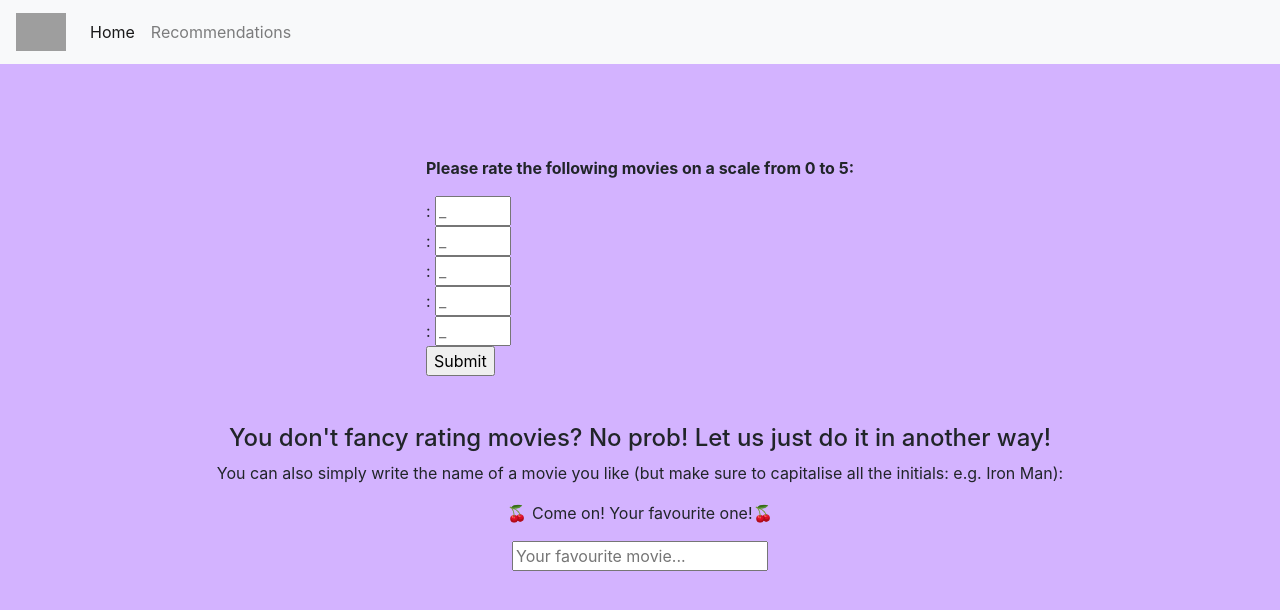
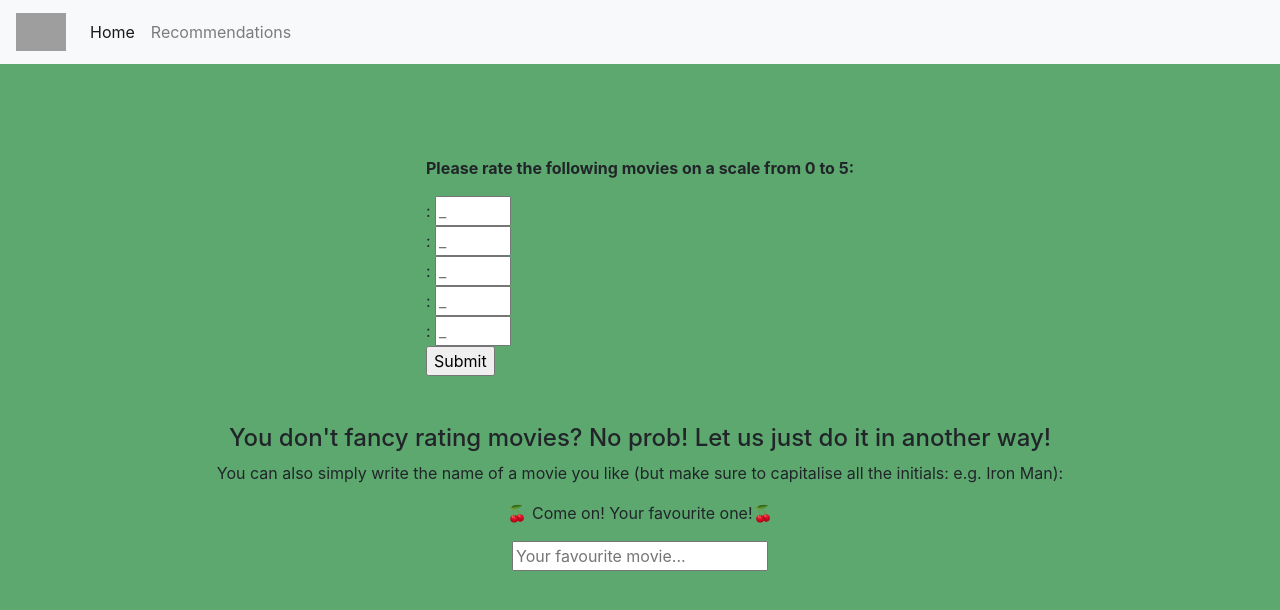
Before and after one commit to behzad1195/Movie-Recommender, a Python web app: template webapp/templates/main.html in a window 1280 px wide. Shown: the top 610 px of the page. Run offline with Jinja, Linux system fonts and the light colour scheme; the template is opened without the code that fills it, so the values that code supplies are empty; grey boxes are pictures that could not be loaded.

Commit message:
color changed

```diff
--- a/webapp/static/css/styles.css
+++ b/webapp/static/css/styles.css
@@ -7,7 +7,7 @@ pink #d3b3ff
 */
 
 body{
-    background-color: #d3b3ff;
+    background-color: #5da86f;
     justify-content: center;
 }
 
@@ -28,7 +28,7 @@ body{
 } */
 
 .top {
-    background-color: #d3b3ff;
+    background-color: #5da86f;
     /* display: flex; */
     justify-content: center;
 }
```
